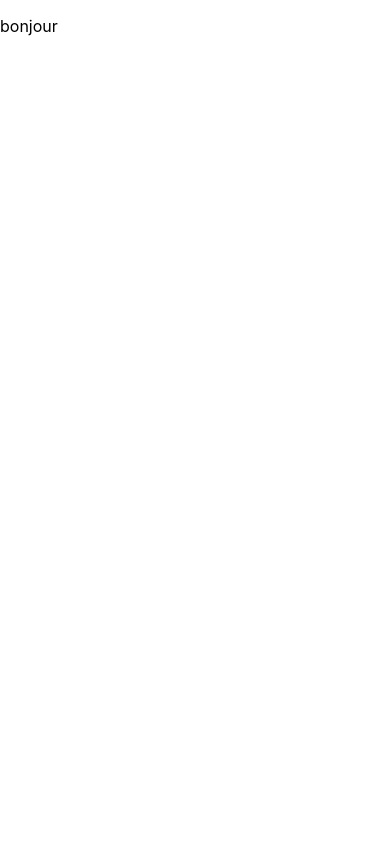
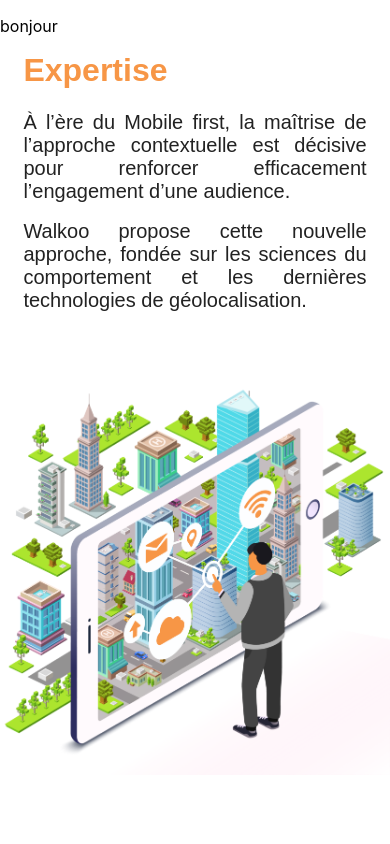
Before and after one commit to JulieGcql/walkoo_project, a React (Create React App) app in the folder frontend/: page / in a window 390 px wide. Shown: the top 844 px of the page. Built offline with nearby package versions, Linux system fonts and the light colour scheme; a web font is replaced by a local one.

Commit message:
create expertise part

```diff
--- a/frontend/src/components/Expertise/Expertise.js
+++ b/frontend/src/components/Expertise/Expertise.js
@@ -1,10 +1,24 @@
 import React, { Component } from 'react'
+import './Expertise.scss';
 
 export default class Expertise extends Component {
   render() {
     return (
-      <div>
-
+      <div className="expertContainer">
+        <div className="expertTitle">
+          <h1>Expertise</h1>
+        </div>
+        <div className="expertDescription">
+          <p className="expertParagraph">À l’ère du Mobile first, la maîtrise de l’approche contextuelle est décisive pour renforcer efficacement l’engagement d’une audience.</p>
+          <p>Walkoo propose cette nouvelle approche, fondée sur les sciences du comportement et les dernières technologies de géolocalisation.</p>
+            <hr />
+        </div>
+        <div className="expertSubtitle">
+          <h3>Walkoo conçoit des solutions intégrées qui associent la localisation de l’utilisateur dans son environnement (indoor & outdoor) et la scénarisation de notifications contextuelles pour l’informer ou l’assister en temps réel.</h3>
+        </div>
+        <div className="expertImage">
+          <img src={require('./Illustration.png')} alt="Illustration" className="expertImage"/>
+        </div>
       </div>
     )
   }
--- a/frontend/src/components/Expertise/Expertise.scss
+++ b/frontend/src/components/Expertise/Expertise.scss
@@ -0,0 +1,88 @@
+///// IMPORT VARIABLES SCSS /////
+@import '../../Variables.scss';
+
+.expertContainer {
+  display: grid;
+  grid-template-columns: 1fr 1fr;
+  grid-template-rows: 20% 1fr 1fr;
+  grid-template-areas: "Title Image" "Description Image" "Subtitle Image";
+  height:60vh;
+  font-family:$lane;
+}
+
+.expertContainer p, h1, h3 {
+  margin-top:0;
+  margin-bottom:0;
+}
+
+.expertTitle {
+  grid-area: Title;
+  margin-left:5vw;
+  color:$orange;
+}
+
+.expertDescription {
+  grid-area: Description;
+  // align-self: center;
+  margin-left:5vw;
+  // margin-right:5vw;
+  color:$black;
+  text-align: justify;
+  font-size:20px;
+}
+
+.expertDescription hr {
+  margin-top:5vh;
+  margin-bottom:5vh;
+}
+
+.expertParagraph {
+  margin-bottom:2vh!important;
+}
+
+.expertSubtitle {
+  grid-area: Subtitle;
+  // align-self: top;
+  margin-left:5vw;
+  // margin-right:5vw;
+  color:$black;
+  text-align: center;
+  font-size:20px;
+}
+
+.expertImage {
+  grid-area: Image;
+  // background-image: url('./Illustration.png');
+  // background-size: 55%;
+  // background-repeat: no-repeat;
+  // height:50vh;
+  max-width:100%;
+  max-height:100%;
+  justify-self:center;
+  align-self: center;
+}
+
+@media only screen and (max-device-width:900px) {
+  .expertContainer{
+    display: grid;
+    grid-template-columns:1fr;
+    grid-template-rows: 5% 1fr 60% 1fr;
+    grid-template-areas: "Title" "Description" "Image" "Subtitle";
+    height:100vh;
+  }
+
+  .expertTitle {
+    margin-left:6vw;
+  }
+
+  .expertDescription, .expertSubtitle{
+    margin-left:6vw;
+    margin-right:6vw;
+    padding-top:2vh;
+    padding-bottom:2vh;
+  }
+
+  .expertDescription hr {
+    display:none;
+  }
+}
```
Also changed, not shown: frontend/src/components/Expertise/Illustration.png (added), 1 other file (tests, documents, lock files or other folders).
